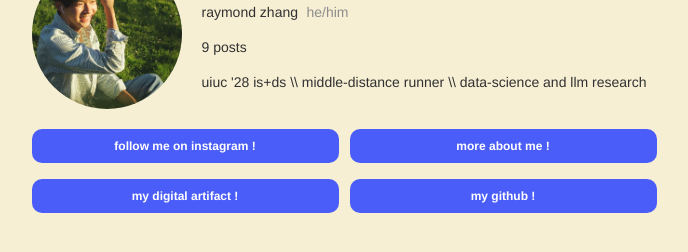
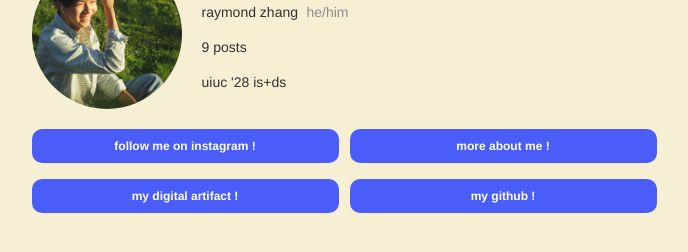
Before and after one commit to deslumoprime/deslumoprime.github.io, a plain HTML site: page index.html in a window 1280 px wide. Shown: the part 66-318 px from the top of the page, without its empty margins (296-984 px from the left). Drawn offline with Linux system fonts and the light colour scheme.

Commit message:
some tweaks to page pushed

```diff
--- a/index.html
+++ b/index.html
@@ -244,7 +244,7 @@
         9 posts
     </h1>
     <h1 class="profileAboutMe">
-        uiuc &#39;28 is+ds \\ middle-distance runner \\ data-science and llm research
+        uiuc &#39;28 is+ds
     </h1>
     <img class="mainProfilePicture" src="mainprofilepic.jpeg" alt="Main profile picture from mondzhang IG">
     <div class="profileFollow" onclick="location.href='https://instagram.com/mondzhang/'">
```
